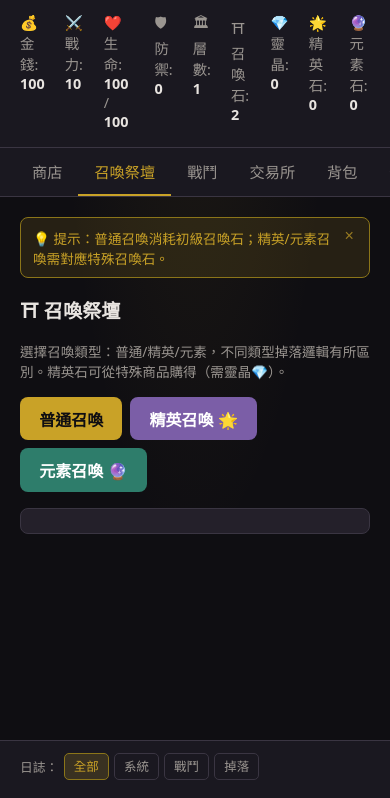
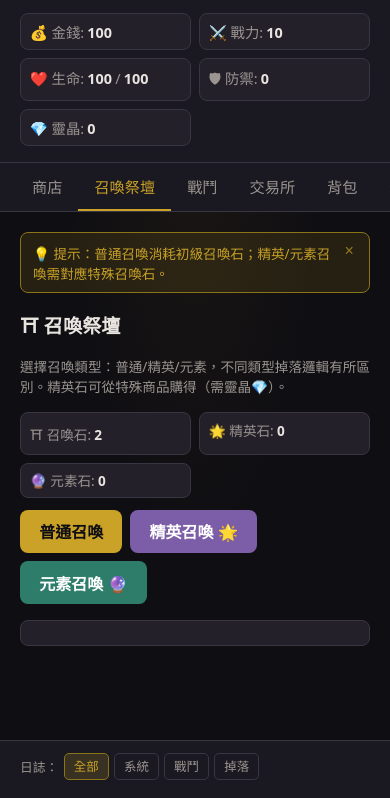
Before and after one commit to Ghosts381937/MinetoBattle, a plain HTML site: page index.html in a window 390 px wide. Both pictures are taken after a click on the button "召喚祭壇". Shown: the part 46-844 px from the top of the page. Drawn offline with Linux system fonts and the light colour scheme.

Commit message:
ui: reorganize status display by gameplay context

```diff
--- a/app.js
+++ b/app.js
@@ -246,6 +246,10 @@
     if (d) d.textContent = state.def ?? 0;
     const st = document.getElementById('stage');
     if (st) st.textContent = state.stage ?? 1;
+    const sp = document.getElementById('stageProgress');
+    if (sp) sp.textContent = state.stageProgress ?? 0;
+    const stg = document.getElementById('stageTarget');
+    if (stg) stg.textContent = state.stageTarget ?? 3;
     const ge = document.getElementById('gems');
     if (ge) ge.textContent = state.gems ?? 0;
     const es = document.getElementById('eliteStones');
--- a/index.html
+++ b/index.html
@@ -15,11 +15,7 @@
         <span>⚔️ 戰力: <strong id="power">10</strong></span>
         <span>❤️ 生命: <strong id="hp">100</strong> / <strong id="hpMax">100</strong></span>
         <span>🛡 防禦: <strong id="def">0</strong></span>
-        <span>🏛 層數: <strong id="stage">1</strong></span>
-        <span>⛩ 召喚石: <strong id="stones">2</strong></span>
         <span>💎 靈晶: <strong id="gems">0</strong></span>
-        <span>🌟 精英石: <strong id="eliteStones">0</strong></span>
-        <span>🔮 元素石: <strong id="elementStones">0</strong></span>
       </div>
     </header>
 
@@ -55,6 +51,11 @@
         <div id="tipAltar" class="tip-bubble hidden">💡 提示：普通召喚消耗初級召喚石；精英/元素召喚需對應特殊召喚石。<button class="tip-close" data-tip="tipAltar">×</button></div>
         <h2>⛩ 召喚祭壇</h2>
         <p class="hint">選擇召喚類型：普通/精英/元素，不同類型掉落邏輯有所區別。精英石可從特殊商品購得（需靈晶💎）。</p>
+        <div class="altar-resources">
+          <span>⛩ 召喚石: <strong id="stones">2</strong></span>
+          <span>🌟 精英石: <strong id="eliteStones">0</strong></span>
+          <span>🔮 元素石: <strong id="elementStones">0</strong></span>
+        </div>
         <div class="altar-actions">
           <button id="btnSummon" class="btn primary">普通召喚</button>
           <button id="btnEliteSummon" class="btn elite-btn">精英召喚 🌟</button>
@@ -67,6 +68,10 @@
       <section id="battle" class="panel">
         <div id="tipBattle" class="tip-bubble hidden">💡 提示：使用防禦獲得護盾減傷；重擊傷害高但消耗自身 HP，可觸發流血和暈眩。<button class="tip-close" data-tip="tipBattle">×</button></div>
         <h2>⚔️ 戰鬥</h2>
+        <div class="battle-context">
+          <span>🏛 層數: <strong id="stage">1</strong></span>
+          <span>進度: <strong id="stageProgress">0</strong>/<strong id="stageTarget">3</strong></span>
+        </div>
         <p class="hint">選擇普攻、重擊、防禦或治療，搭配裝備與屬性通關更高層數。</p>
         <div id="battleArea" class="battle-area">
           <div class="battle-empty" id="battleEmpty">請先到召喚祭壇召喚怪物</div>
--- a/style.css
+++ b/style.css
@@ -40,8 +40,8 @@ body {
   background: var(--bg-panel);
   border-bottom: 1px solid var(--border);
   display: flex;
-  flex-wrap: wrap;
-  align-items: center;
+  flex-direction: column;
+  align-items: stretch;
   gap: 1rem;
 }
 
@@ -54,15 +54,32 @@ body {
 }
 
 .player-stats {
-  display: flex;
-  gap: 1.25rem;
-  margin-left: auto;
+  display: grid;
+  grid-template-columns: repeat(auto-fit, minmax(110px, 1fr));
+  gap: 0.5rem;
   font-size: 0.9rem;
   color: var(--text-dim);
 }
 
+.player-stats > span {
+  display: flex;
+  align-items: baseline;
+  gap: 0.2rem;
+  padding: 0.45rem 0.55rem;
+  border: 1px solid var(--border);
+  border-radius: 8px;
+  background: var(--bg-card);
+  white-space: nowrap;
+}
+
 .player-stats strong {
   color: var(--text);
+}
+
+@media (max-width: 560px) {
+  .player-stats {
+    grid-template-columns: repeat(2, minmax(0, 1fr));
+  }
 }
 
 .tabs {
@@ -202,6 +219,30 @@ body {
   margin-bottom: 1rem;
 }
 
+.altar-resources {
+  display: grid;
+  grid-template-columns: repeat(auto-fit, minmax(120px, 1fr));
+  gap: 0.5rem;
+  margin-bottom: 0.75rem;
+}
+
+.altar-resources span {
+  display: flex;
+  align-items: baseline;
+  gap: 0.2rem;
+  padding: 0.4rem 0.55rem;
+  border: 1px solid var(--border);
+  border-radius: 8px;
+  background: var(--bg-card);
+  color: var(--text-dim);
+  font-size: 0.85rem;
+  white-space: nowrap;
+}
+
+.altar-resources strong {
+  color: var(--text);
+}
+
 .log {
   background: var(--bg-card);
   border: 1px solid var(--border);
@@ -226,6 +267,29 @@ body {
 
 .battle-area {
   min-height: 180px;
+}
+
+.battle-context {
+  display: flex;
+  flex-wrap: wrap;
+  gap: 0.5rem;
+  margin-bottom: 0.5rem;
+}
+
+.battle-context span {
+  display: inline-flex;
+  align-items: center;
+  gap: 0.2rem;
+  padding: 0.35rem 0.55rem;
+  border: 1px solid var(--border);
+  border-radius: 8px;
+  background: var(--bg-card);
+  color: var(--text-dim);
+  font-size: 0.85rem;
+}
+
+.battle-context strong {
+  color: var(--text);
 }
 
 .battle-empty {
```
